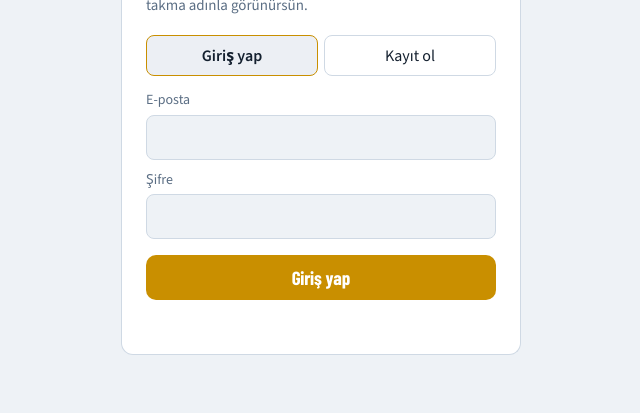
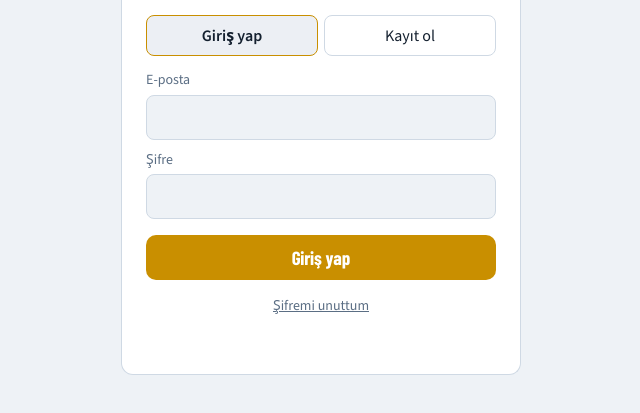
Before and after one commit to yasar199208-stack/nobet-arasi, a plain HTML site: page index.html in a window 1280 px wide. Shown: the part 271-684 px from the top of the page, without its empty margins (319-959 px from the left). Drawn offline with nearby package versions, Linux system fonts and the light colour scheme; no server answers.

Commit message:
Add forgot.js script to index.html

```diff
--- a/index.html
+++ b/index.html
@@ -158,5 +158,6 @@ aside{border-right:0;border-bottom:1px solid var(--line)}
 
 <script type="module" src="app.js?v=10"></script>
 <script type="module" src="unread.js?v=3"></script>
+<script type="module" src="forgot.js?v=1"></script>
 </body>
 </html>
```
